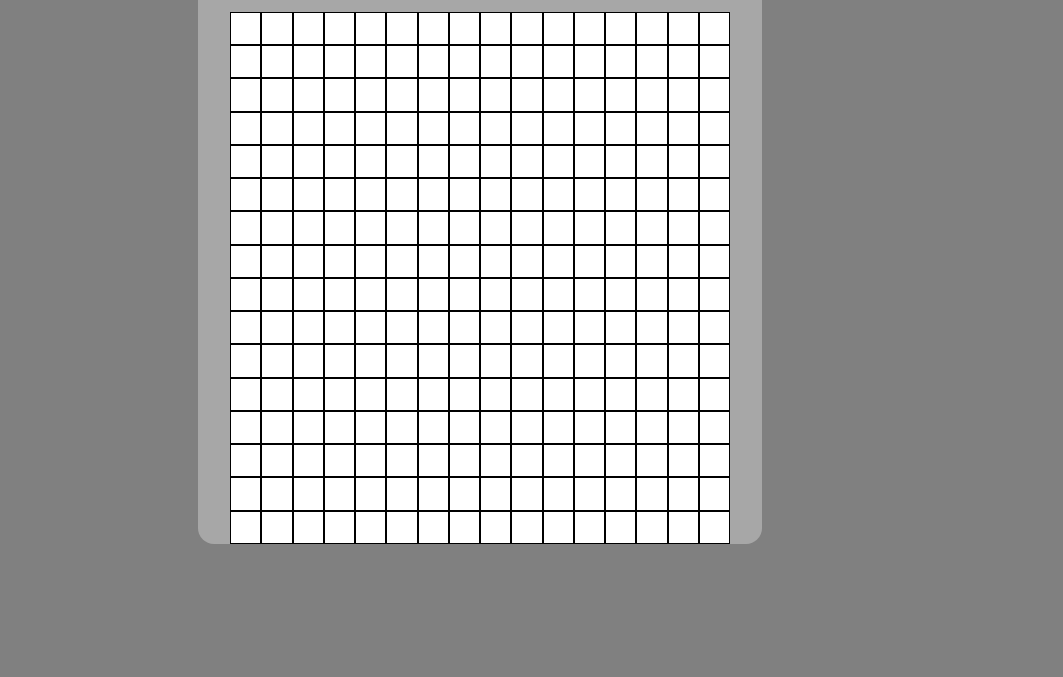
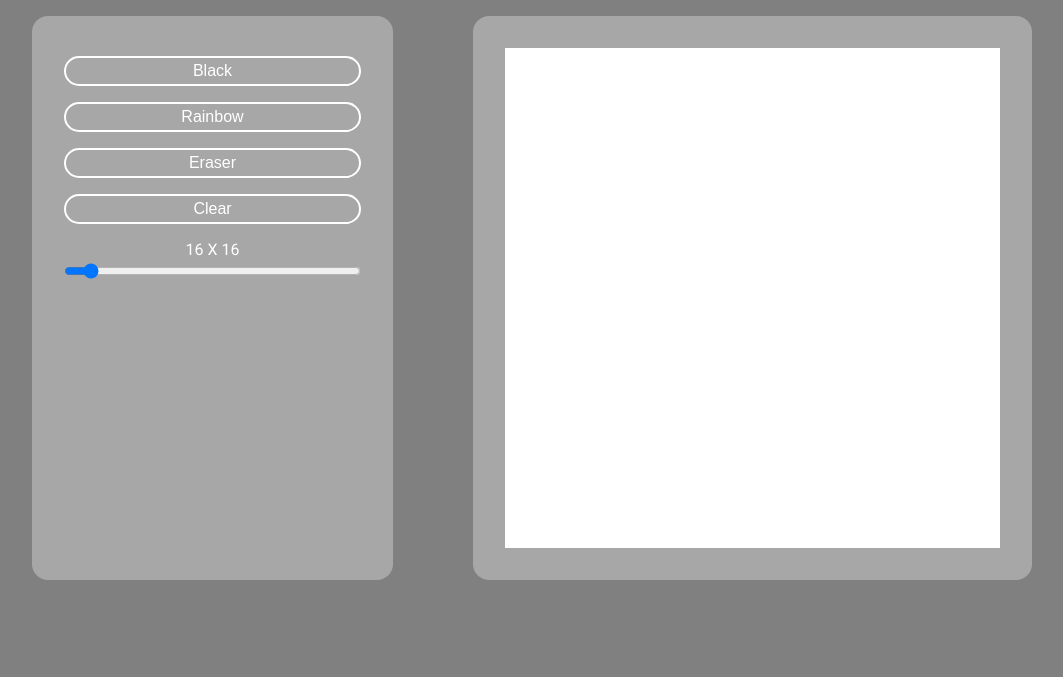
Before and after one commit to coolleighton/etch-a-sketch, a plain HTML site: page index.html in a window 1280 px wide. Shown: the part 123-800 px from the top of the page, without its empty margins (160-1223 px from the left). Drawn offline with Linux system fonts and the light colour scheme.

Commit message:
added changing color from white to black on mouseover and a clear button. also addded a menu to select sketch pad size and different color option.

```diff
--- a/index.html
+++ b/index.html
@@ -13,12 +13,20 @@
 
     <h1>Etch-a-sketch</h1>
 
-    <div class="menu">
-        <input type="range" min="10" max="100" value="16" class="slider" id="myRange">
+    <div class="app">
+        <div class="menu">
+            <button>Black</button>
+            <button>Rainbow</button>
+            <button>Eraser</button>
+            <button id="clearBtn">Clear</button>
+            <p id="grid-size-text">16 X 16</p>
+            <input type="range" min="10" max="100" value="16" class="slider" id="myRange">
+        </div>
+
+        <div id="container" class="container">
+        </div>
     </div>
 
-    <div id="container" class="container">
-    </div>
 
     <script src="index.js"></script>
 </body>
--- a/index.js
+++ b/index.js
@@ -1,9 +1,16 @@
+// selectors //
+
 const container = document.querySelector("#container")
 const gridSizeSlider = document.querySelector("#myRange")
-let gridSize = gridSizeSlider.value
+const gridSizeText = document.querySelector("#grid-size-text")
+const clearBtn = document.querySelector("#clearBtn")
+const gridSquares = document.getElementsByClassName("row-item")
+
+// function used to create the sketch pad grid //
 
 function createGrid(gridSize) {
-const fragment = new DocumentFragment();
+
+    container.innerHTML = ""
 
     let grid = document.createElement("div")
     grid.classList.add("grid")
@@ -14,6 +21,8 @@ row.classList.add("row")
     let rowItem = document.createElement("div")
     rowItem.classList.add("row-item")
     rowItem.style.height = 500/gridSize + "px"
+
+    let fragment = new DocumentFragment()
 
         for (let i = 0; i < gridSize; i++) {
             fragment.appendChild(rowItem.cloneNode(true))
@@ -29,6 +38,40 @@ grid.appendChild(fragment)
 
     container.appendChild(grid)
 
+    addEventListeners()
+
 }
 
-createGrid(gridSize)
+// Event listeners used to change sketch pad color //
+
+function addEventListeners() {
+
+    const numGridSquares = gridSizeSlider.value * gridSizeSlider.value
+
+    // event listeners to change color to black or rainbow //
+
+    for (var i = 0; i < numGridSquares; i++) {
+        gridSquares[i].addEventListener("mouseover" , function(e) {
+            e.target.style.backgroundColor = "black"
+        })
+    }
+
+    // event listener used to clear pad //
+
+    clearBtn.addEventListener("click", function() {
+        for (var i = 0; i < numGridSquares; i++) {
+            gridSquares[i].style.backgroundColor = "white"
+
+        }
+    })
+
+}
+
+// grid size slider input //
+
+gridSizeSlider.oninput = function () {
+    createGrid(gridSizeSlider.value)
+    gridSizeText.textContent = gridSizeSlider.value + " X " + gridSizeSlider.value
+}
+
+createGrid(gridSizeSlider.value)
--- a/styles.css
+++ b/styles.css
@@ -1,3 +1,7 @@
+* {
+    margin: 0;
+}
+
 body {
     width: 70%;
     margin: auto;
@@ -7,8 +11,44 @@ body {
     font-family: 'Roboto', sans-serif;
 }
 
+h1 {
+    font-size: 4rem;
+    margin: 2rem;
+}
+
+.app {
+    display: flex;
+    width: 1000px;
+    margin: auto;
+}
+
+.menu {
+    display: flex;
+    flex-direction: column;
+    width: 300px;
+    height: 500px;
+    padding: 2rem;
+    margin-right: 5rem;
+    border-radius: 1rem;
+    background-color: rgb(167, 167, 167);
+}
+
+.menu button {
+    color: white;
+    background-color: transparent;
+    border: 2px solid white;
+    margin: 0.5rem 0;
+    padding: 0.25rem;
+    font-size: 1rem;
+    border-radius: 1rem;
+    cursor: pointer;
+}
+
+.menu p {
+    margin: 0.5rem 0 0.25rem;
+}
+
 .container {
-    margin: auto;
     background-color: rgb(167, 167, 167);
     height: 500px;
     width: 500px;
@@ -26,5 +66,4 @@ body {
 
 .row-item {
     background-color: white;
-    border: 1px solid black;
 }
```
Lines whose indentation alone changed are shown as unchanged.
